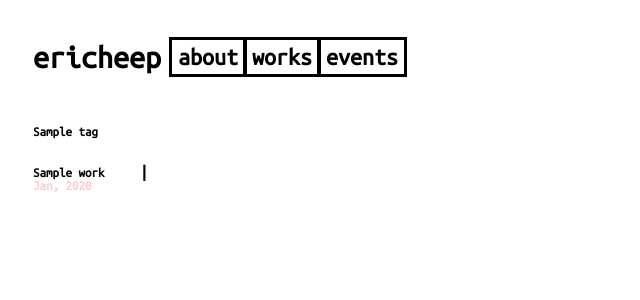
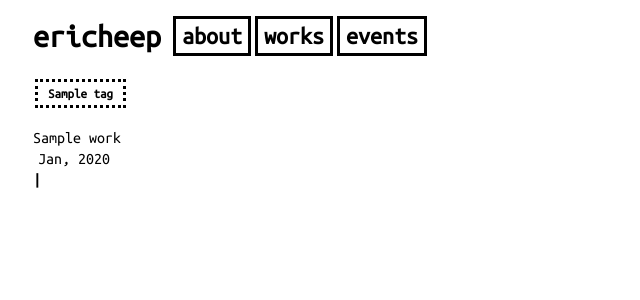
Before and after one commit to ericheep/miscellany, a Django app: page /works/ in a window 1280 px wide. Shown: the top 300 px of the page, without its empty margins (0-640 px from the left). Run offline with Django 3.2, Linux system fonts and the light colour scheme; tables that the repository leaves empty hold one stand-in row (values such as "Sample post").

Commit message:
major css overhaul

```diff
--- a/portfolio/models.py
+++ b/portfolio/models.py
@@ -30,6 +30,7 @@ class Work(models.Model):
     title = models.CharField(max_length=200, unique=True)
     slug = models.SlugField(null=True, blank=True, editable=False)
     created_date = models.DateField()
+    abstract = models.TextField()
 
     featured = models.BooleanField(default=True)
     pdf = models.FileField(blank=True)
--- a/portfolio/static/css/about.css
+++ b/portfolio/static/css/about.css
@@ -1,3 +1,3 @@
 #about-text{
-    margin: 15px;
+    margin: 25px;
 }
--- a/portfolio/static/css/style.css
+++ b/portfolio/static/css/style.css
@@ -8,12 +8,16 @@ div {
     font-family: 'Ubuntu Mono', monospace;
 }
 
+h1 {
+    margin: 0px;
+}
+
 .nav-item {
     flex: 0 0 auto;
     justify-content: center;
     outline: solid;
     padding: 5px 6px;
-    margin: 0px 1px;
+    margin: 0px 5px;
 }
 
 .nav-item:hover {
--- a/portfolio/static/css/works.css
+++ b/portfolio/static/css/works.css
@@ -1,14 +1,16 @@
+/* overall page */
 #work-page {
-    margin-left: 15px;
+    margin: 0px 25px;
 }
 
+/* tags */
 #work-tags {
     display: flex;
-    color: #D8D8D8;
     flex-wrap: wrap;
     flex-direction: row;
     align-items: center;
     justify-content: flex-start;
+    width: 25%;
     margin: 20px 0px;
 }
 
@@ -17,46 +19,58 @@
     font-weight: bold;
     text-align: center;
     font-size: small;
+    margin: 5px 5px;
     padding: 5px 10px;
+    outline: dotted;
 }
 
-#work-container {
-    display: flex;
-    flex-direction: row;
-    flex-wrap: nowrap;
-    justify-content: space-between;
+#work-tag:hover {
+    color: white;
+    background: red;
 }
 
-#work-item-list {
-    color: #FF0000;
-    flex: 0 0 auto;
-    order: 0;
-    font-size: small;
-    font-weight: bold;
-    margin-right: 30px;
-    margin-left: 5px;
+/* work list */
+#work-item-list{
+    display: flex;
+    flex-direction: column;
 }
 
-#work-link {
-    padding: 3px 5px;
+#work-item {
+    display: flex;
+    flex: 0 0 auto;
+    margin: 5px 5px;
+    font-size: small;
+    flex-direction: row;
+    outline: solid;
 }
 
-#work-info{
-    color: #FFCCCC;
+#work-item:hover {
+    background: red;
+    color: white;
 }
 
-#work-item-content {
-    flex: 1 1 auto;
+/* first */
+#work-info {
+    width: 30%;
+    flex: 0 1 auto;
+    flex-direction: column;
+    order: 0;
+    padding: 5px 5px;
 }
 
 #work-title {
-    font-size: large;
     font-weight: bold;
-    padding-bottom: 15px;
+    order: 0;
+    padding-bottom: 3px;
 }
 
-#work-text{
-    flex: 1 1 auto;
+#work-created-date {
     order: 1;
-    text-align: left;
 }
+
+/* first */
+#work-abstract {
+    flex: 0 1 auto;
+    order: 1;
+    padding: 3px 5px;
+}
```
